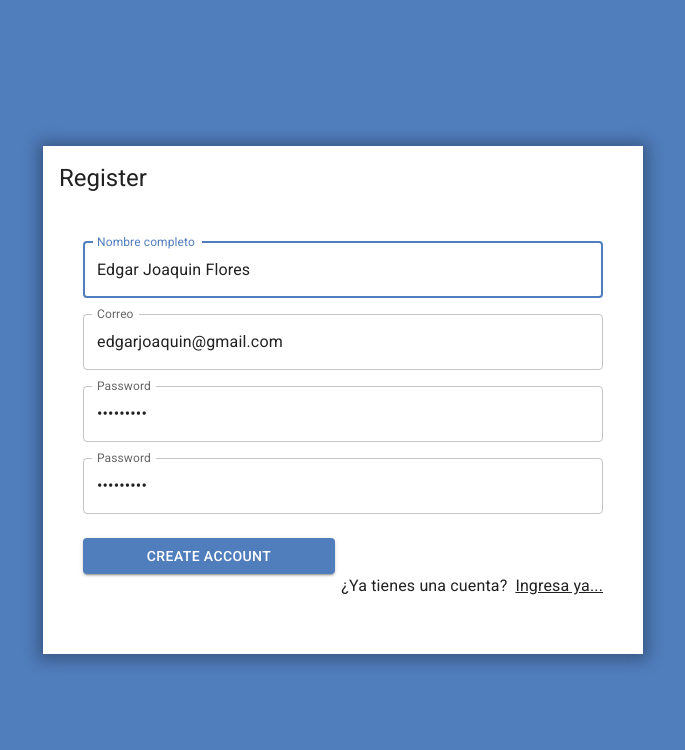
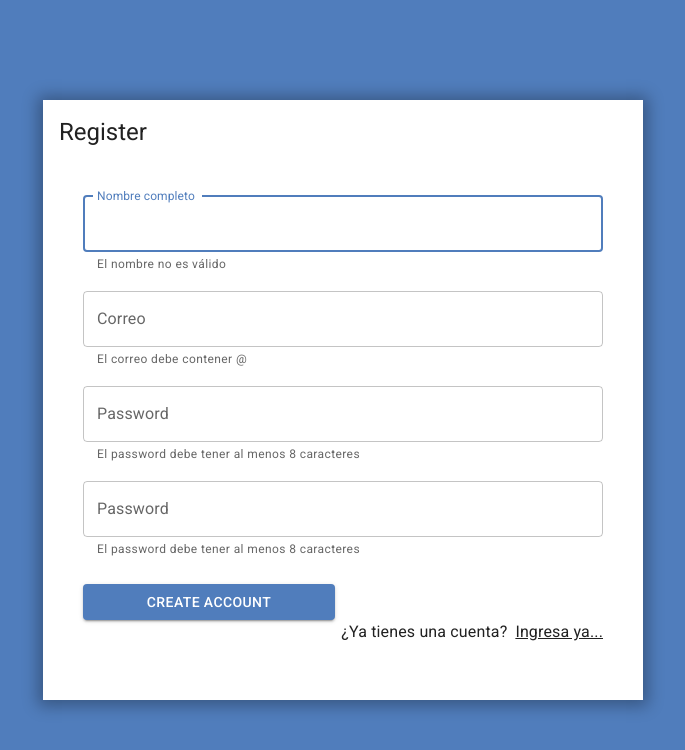
Before and after one commit to edgjoa-dev/journal-app-react, a React (Vite) app: page /auth/register in a window 1280 px wide. Shown: the top 750 px of the page, without its empty margins (297-982 px from the left). Built offline with nearby package versions, Linux system fonts and the light colour scheme.

Commit message:
Mostrar errores en formulario de register

```diff
--- a/src/auth/pages/RegisterPage.jsx
+++ b/src/auth/pages/RegisterPage.jsx
@@ -2,22 +2,25 @@ import { Link as RouterLink } from 'react-router-dom';
 import { Button, Grid, Link, TextField, Typography } from '@mui/material'
 import { AuthLayout } from '../layout/AuthLayout';
 import { useForm } from '../../hooks';
+import { useState } from 'react';
 
 
 
 const formData = {
-    email: 'edgarjoaquin@gmail.com',
-    password: 'QWEasd135',
-    displayName: 'Edgar Joaquin Flores'
+    email: '',
+    password: '',
+    displayName: ''
 }
 
 const formValidations = {
     email: [ (value) => value.includes('@'), 'El correo debe contener @'],
     password: [ (value) => value.length >= 8, 'El password debe tener al menos 8 caracteres' ],
-    displayName: [ (value) => value.length >= 3, 'El nombre no es valido' ]
+    displayName: [ (value) => value.length >= 3, 'El nombre no es válido' ]
 }
 
 export const RegisterPage = () => {
+
+    const [formSubmitted, setFormSubmitted] = useState(false);
 
     const {
         formState,
@@ -33,6 +36,7 @@ export const RegisterPage = () => {
 
     const onSubmit = (e) => {
         e.preventDefault();
+        setFormSubmitted(true)
         console.log(formState);
     }
     return (
@@ -49,6 +53,8 @@ export const RegisterPage = () => {
                             name='displayName'
                             value={displayName}
                             onChange={onInputChange}
+                            error={!!displayNameValid && formSubmitted}
+                            helperText={displayNameValid}
                         />
                         </Grid>
                         <Grid item xs={12} sx={{ mt: 2 }}>
@@ -60,6 +66,8 @@ export const RegisterPage = () => {
                             name='email'
                             value={email}
                             onChange={onInputChange}
+                            error={!!emailValid && formSubmitted}
+                            helperText={emailValid}
                         />
                         </Grid>
 
@@ -72,6 +80,8 @@ export const RegisterPage = () => {
                             name='password'
                             value={password}
                             onChange={onInputChange}
+                            error={!!passwordValid && formSubmitted}
+                            helperText={passwordValid}
                             />
                         </Grid>
 
@@ -84,6 +94,8 @@ export const RegisterPage = () => {
                             name='password'
                             value={password}
                             onChange={onInputChange}
+                            error={!!passwordValid && formSubmitted}
+                            helperText={passwordValid}
                             />
                         </Grid>
 
--- a/src/hooks/useForm.js
+++ b/src/hooks/useForm.js
@@ -1,4 +1,4 @@
-import { useEffect, useState } from 'react';
+import { useMemo, useEffect, useState } from 'react';
 
 export const useForm = ( initialForm = {}, formValidations = {} ) => {
 
@@ -8,6 +8,13 @@ export const useForm = ( initialForm = {}, formValidations = {} ) => {
     useEffect(() => {
         createValidators();
     }, [ formState ]);
+
+    const isFormValid = useMemo( () =>{
+        for (const formValue of Object.keys(formValidation)) {
+            if(formValidation[formValue]!== null) return false;
+        }
+        return true;
+    }, [formValidation])
 
     const onInputChange = ({ target }) => {
         const { name, value } = target;
@@ -32,6 +39,7 @@ export const useForm = ( initialForm = {}, formValidations = {} ) => {
         }
 
         setFormValidation(formCheckedValues);
+        console.log(formCheckedValues);
     }
 
     return {
@@ -40,5 +48,6 @@ export const useForm = ( initialForm = {}, formValidations = {} ) => {
         onInputChange,
         onResetForm,
         ...formValidation,
+        isFormValid,
     }
 }
```
